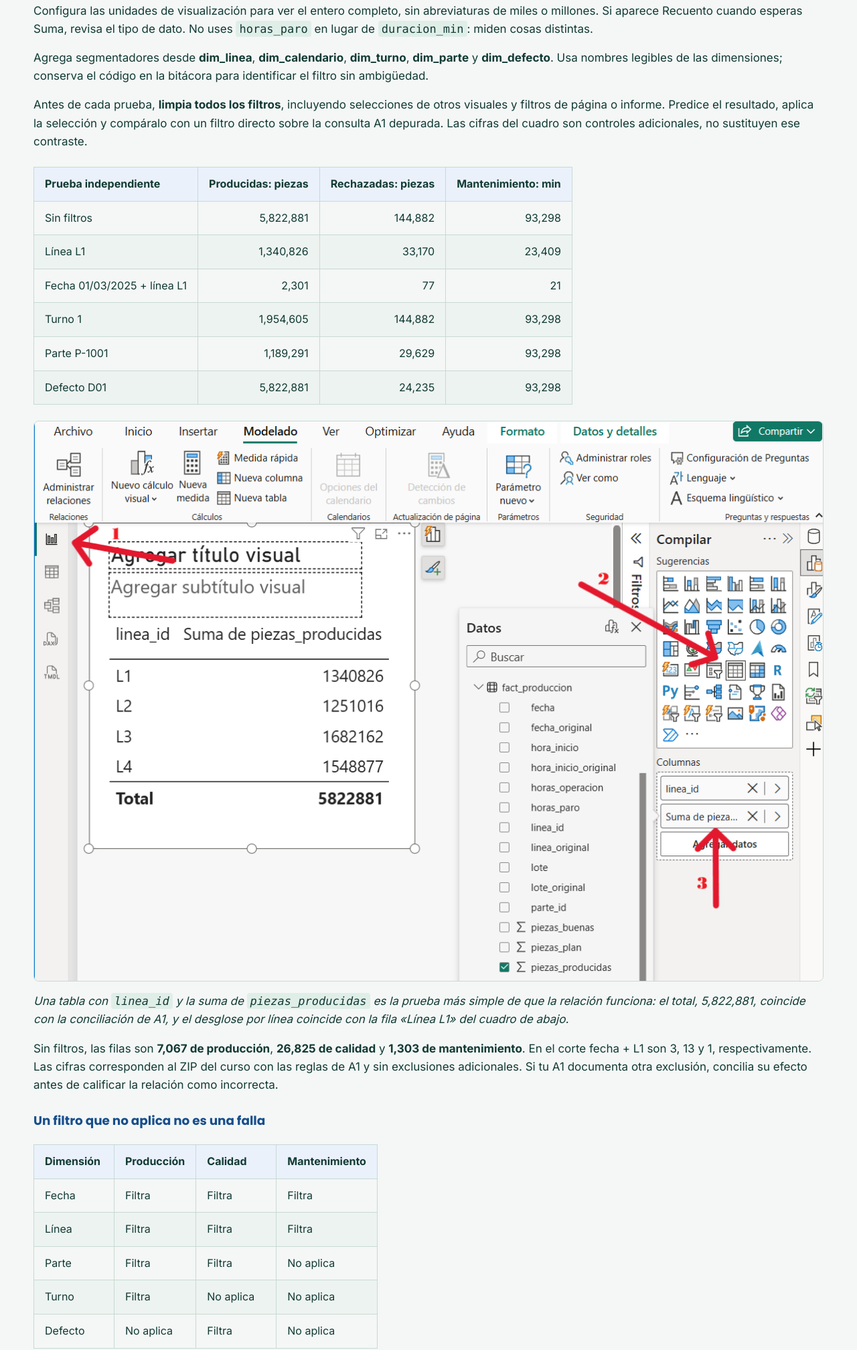
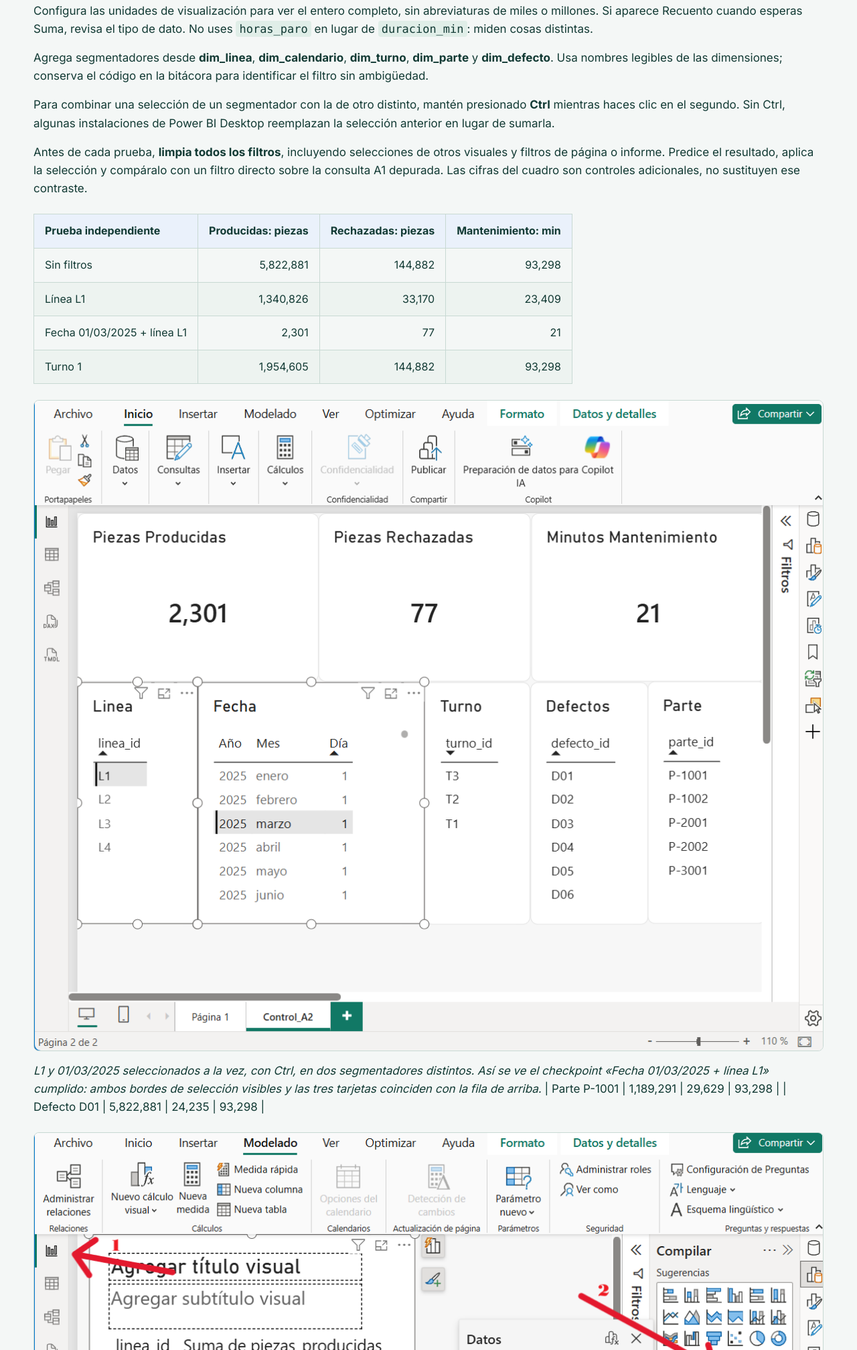
Before and after one commit to xavierror656/analitica-operativa-powerbi-jj, an Astro site: page /dia-02/guia in a window 1280 px wide. Shown: the part 6903-8918 px from the top of the page at 67% size. Built offline with nearby package versions, Linux system fonts and the light colour scheme; Astro itself is replaced by a stand-in of ours.

Commit message:
Documenta Ctrl+clic para combinar segmentadores distintos en el dia 2
Se confirmo con evidencia (capturas y cifras del checkpoint 2,301/77/21)
que en esta instalacion de Power BI Desktop, elegir un valor en un
segmentador borra la seleccion de otro segmentador salvo que se
mantenga Ctrl presionado. Se agrega como nota en la seccion 5 y como
fila en la tabla de diagnostico de la seccion 7, con captura de las
dos selecciones combinadas.

Co-Authored-By: Claude Sonnet 5 <noreply@anthropic.com>

```diff
--- a/src/content/guia-dia-02.md
+++ b/src/content/guia-dia-02.md
@@ -130,6 +130,8 @@ Configura las unidades de visualización para ver el entero completo, sin abrevi
 
 Agrega segmentadores desde **dim_linea**, **dim_calendario**, **dim_turno**, **dim_parte** y **dim_defecto**. Usa nombres legibles de las dimensiones; conserva el código en la bitácora para identificar el filtro sin ambigüedad.
 
+Para combinar una selección de un segmentador con la de otro distinto, mantén presionado **Ctrl** mientras haces clic en el segundo. Sin Ctrl, algunas instalaciones de Power BI Desktop reemplazan la selección anterior en lugar de sumarla.
+
 Antes de cada prueba, **limpia todos los filtros**, incluyendo selecciones de otros visuales y filtros de página o informe. Predice el resultado, aplica la selección y compáralo con un filtro directo sobre la consulta A1 depurada. Las cifras del cuadro son controles adicionales, no sustituyen ese contraste.
 
 | Prueba independiente | Producidas: piezas | Rechazadas: piezas | Mantenimiento: min |
@@ -138,6 +140,10 @@ Antes de cada prueba, **limpia todos los filtros**, incluyendo selecciones de ot
 | Línea L1 | 1,340,826 | 33,170 | 23,409 |
 | Fecha 01/03/2025 + línea L1 | 2,301 | 77 | 21 |
 | Turno 1 | 1,954,605 | 144,882 | 93,298 |
+
+![Página Control_A2 con las tarjetas mostrando 2,301, 77 y 21; los segmentadores Línea (L1) y Fecha (2025 marzo 1) aparecen resaltados al mismo tiempo, ambos con el borde de selección activo](/imagenes/capturas/dia-02/a2-segmentadores-linea-fecha-combinados.png)
+
+*L1 y 01/03/2025 seleccionados a la vez, con Ctrl, en dos segmentadores distintos. Así se ve el checkpoint «Fecha 01/03/2025 + línea L1» cumplido: ambos bordes de selección visibles y las tres tarjetas coinciden con la fila de arriba.*
 | Parte P-1001 | 1,189,291 | 29,629 | 93,298 |
 | Defecto D01 | 5,822,881 | 24,235 | 93,298 |
 
@@ -194,6 +200,7 @@ Ocultar campos o tablas organiza la autoría; **no es una medida de seguridad**.
 | Una tarjeta ignora la fecha | Revisa relación activa, columna de fecha y tipo compatible | Crear otra relación sin revisar la existente |
 | Categoría en blanco | Busca nulos y claves huérfanas mediante anti unión | Borrar la categoría y dar el modelo por corregido |
 | Mismo total repetido en cada categoría | Comprueba si esa dimensión tiene ruta hacia ese hecho | Sumar manualmente las filas mostradas |
+| Al elegir un valor en un segmentador se borra el de otro segmentador | Mantén presionado **Ctrl** mientras haces clic en el segundo segmentador y los siguientes | Concluir que el modelo o las relaciones están mal |
 | Se propone muchos a muchos | Examina duplicados y significado de la clave del catálogo | Aceptarlo solo para cerrar el cuadro de diálogo |
 | El total creció frente a A1 | Revisa las consultas, combinaciones, duplicados y la misma selección de filtros | Culpar a una medida sin verificar el origen |
 
```
Also changed, not shown: public/imagenes/capturas/dia-02/a2-segmentadores-linea-fecha-combinados.png (added).
